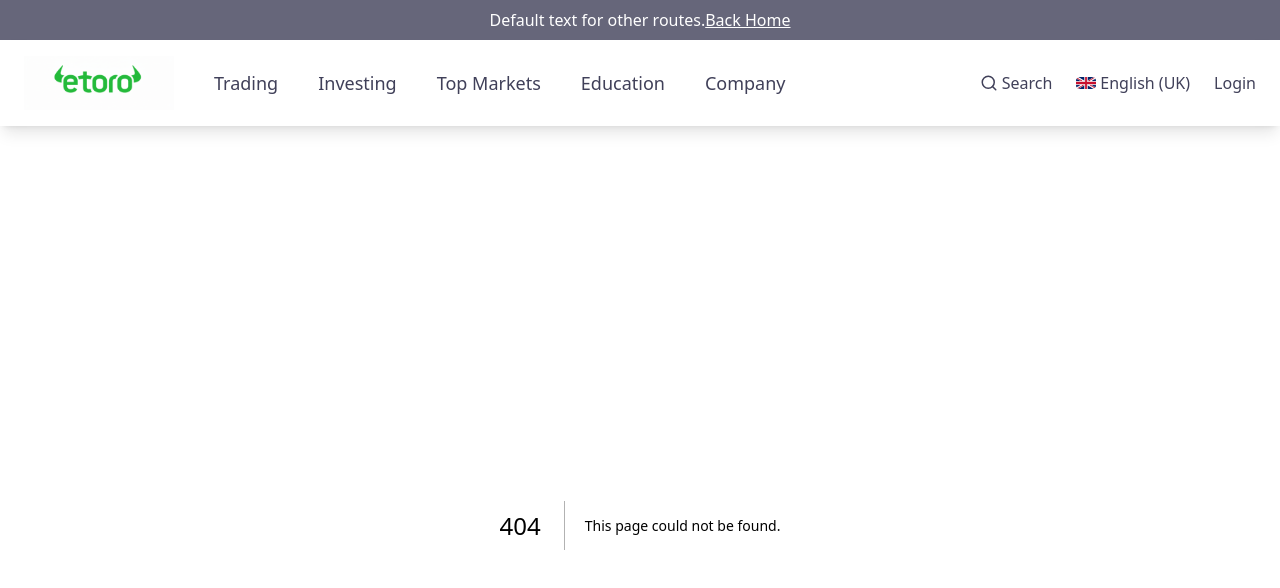
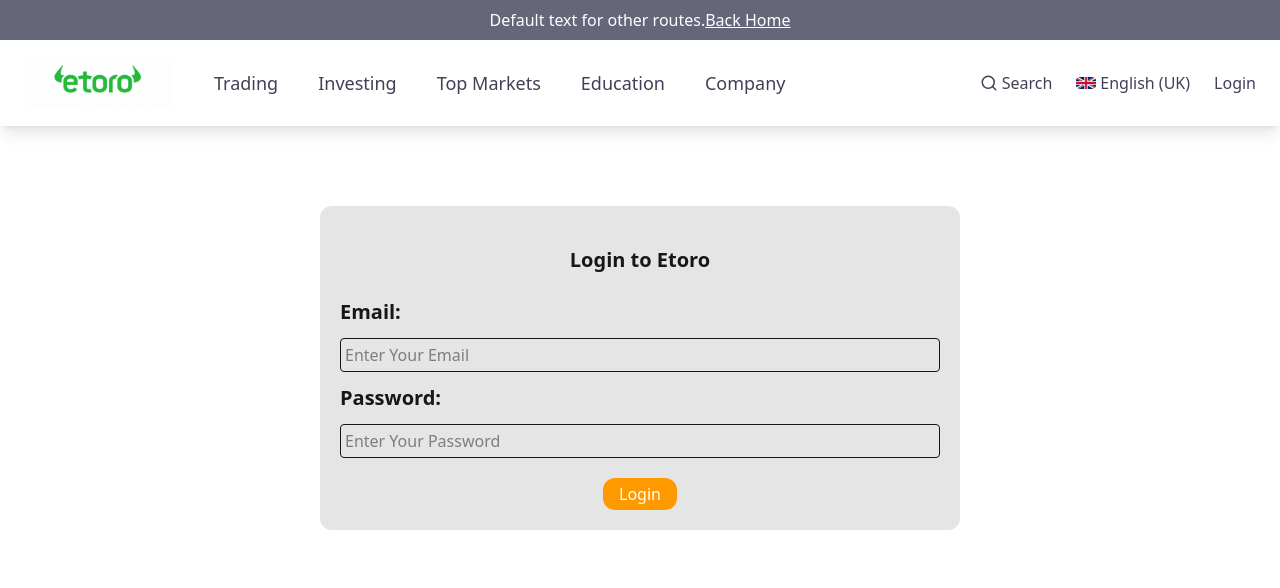
Before and after one commit to Rakesh6989/etoro, a Next.js app: page /login in a window 1280 px wide. Before the commit this address had no page. Shown: the top 588 px of the page. Built offline with nearby package versions, Linux system fonts and the light colour scheme.

Commit message:
updated site

```diff
--- /dev/null
+++ b/src/app/login/page.js
@@ -0,0 +1,73 @@
+"use client"
+import { useState } from "react";
+
+const Login = () => {
+    const [credentials, setcredentials] = useState(
+
+        {
+
+            email: "",
+            password: ""
+        }
+    )
+    const [email, setemail] = useState("")
+    const [pass, setpass] = useState("")
+    const handlechange = (e) => {
+
+        const value = e.target.value;
+        const name = e.target.name;
+        console.log(value)
+        if (name == "email") { setemail(value) }
+        else if (name == "password") {
+
+            setpass(value)
+        }
+        // setcredentials([...credentials, value])
+        // = e.target.name;
+
+    }
+    const handlesubmit = (e) => {
+        e.preventDefault();
+        if (!email || !pass) {
+            alert("Please fill all the fields")
+        } else {
+            alert("Form Submitted")
+            console.log("credentials", email, pass)
+            setemail("")
+            setpass("")
+        }
+
+    }
+    return (<div>
+
+
+
+        <div className="w-1/2 m-auto bg-[#e1e1e0d6] mt-20 rounded-xl p-5">
+
+            <p className="text-center py-5 text-xl font-semibold">Login to Etoro</p>
+
+            <form onSubmit={handlesubmit}>
+                <div className="flex flex-col gap-2">
+
+                    <label className="text-xl py-1 font-semibold">Email:</label>
+
+                    <input type="email" placeholder="Enter Your Email" className="border p-1 rounded" onChange={handlechange} value={email} name="email" required />
+
+                    <label className="text-xl py-1 font-semibold">Password:</label>
+                    <input type="password" name="password" className="border p-1 rounded" placeholder="Enter Your Password" onChange={handlechange} value={pass} required />
+                    <div className="flex justify-center items-center pt-3">
+
+                        <button className=" bg-amber-500 px-4 py-1 rounded-xl text-white hover:font-semibold cursor-pointer " type="submit">Login</button>
+
+
+                    </div>
+                </div>
+
+            </form>
+
+        </div>
+
+    </div>)
+
+}
+export default Login;
--- a/src/app/page.js
+++ b/src/app/page.js
@@ -21,7 +21,7 @@
         highlight="all in one app"
         description="Invest in thousands of stocks, crypto, ETFs… all in one easy-to-use app"
         buttonText="Join eToro"
-        buttonLink="/staking/start"
+        buttonLink="/login"
         imageSrc="/user.webp"
         imageAlt="eToro staking"
         termsText=""
```
